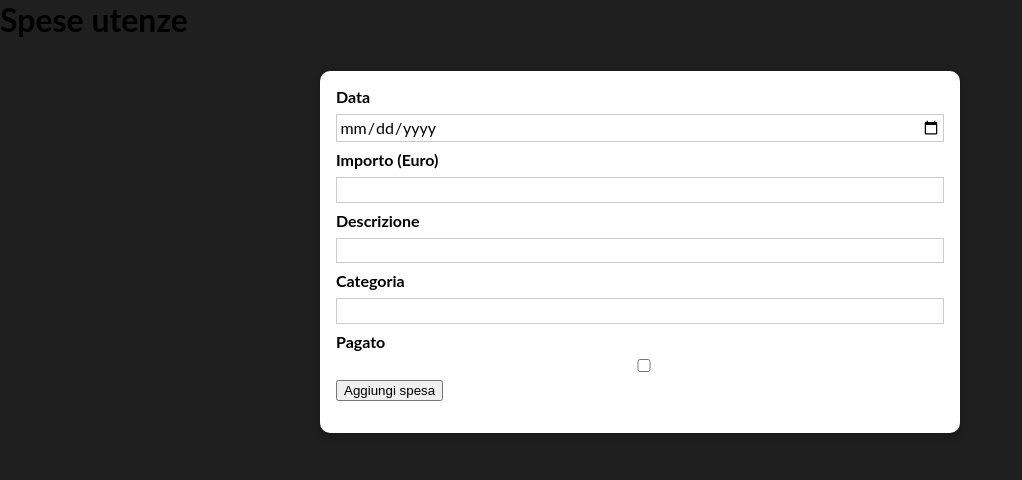
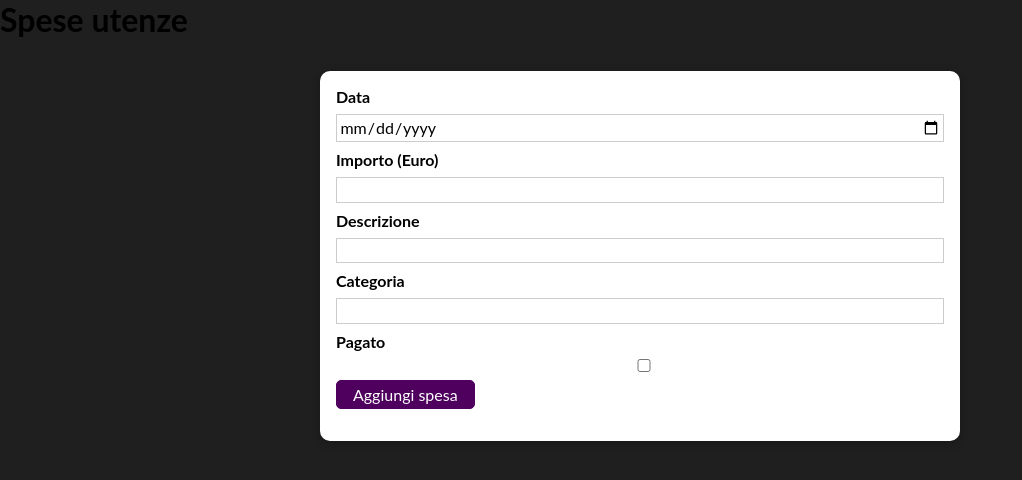
Before and after one commit to mkonemo/react-gestione-utenze-19bbby, a React (Create React App) app: page / in a window 1280 px wide. Shown: the top 480 px of the page, without its empty margins (0-1022 px from the left). Built offline with nearby package versions, Linux system fonts and the light colour scheme.

Commit message:
1 file modified, 2 added

```diff
--- a/src/components/Expenses/AddExpense.js
+++ b/src/components/Expenses/AddExpense.js
@@ -1,6 +1,7 @@
 import React from 'react';
 
 import Card from '../UI/Card';
+import Button from '../UI/Button';
 
 import classes from './AddExpense.module.css';
 
@@ -22,7 +23,7 @@ const AddExpense = () => {
         <input id="category" type="text" />
         <label htmlFor="paid">Pagato</label>
         <input id="paid" type="checkbox" />
-        <button type="submit">Aggiungi spesa</button>
+        <Button type="submit">Aggiungi spesa</Button>
       </form>
     </Card>
   );
--- /dev/null
+++ b/src/components/UI/Button.js
@@ -0,0 +1,11 @@
+import React from 'react';
+
+import classes from './Button.module.css';
+
+const Button = (props) => {
+return (
+  <button className={`${classes.button} ${props.className}`}>{props.children}</button>
+)
+};
+
+export default Button;
--- /dev/null
+++ b/src/components/UI/Button.module.css
@@ -0,0 +1,24 @@
+:root {
+  --button: #4f005f;
+  --button-hover: #741188;
+}
+
+.button {
+  font: inherit;
+  border: 1px solid var(--button);
+  border-radius: 5px;
+  background:  var(--button);
+  color: white;
+  padding: 0.25rem 1rem;
+  cursor: pointer;
+}
+
+.button:hover,
+.button:active {
+  background: var(--button-hover);
+  border-color: var(--button-hover);
+}
+
+.button:focus {
+  outline: none;
+}
```
